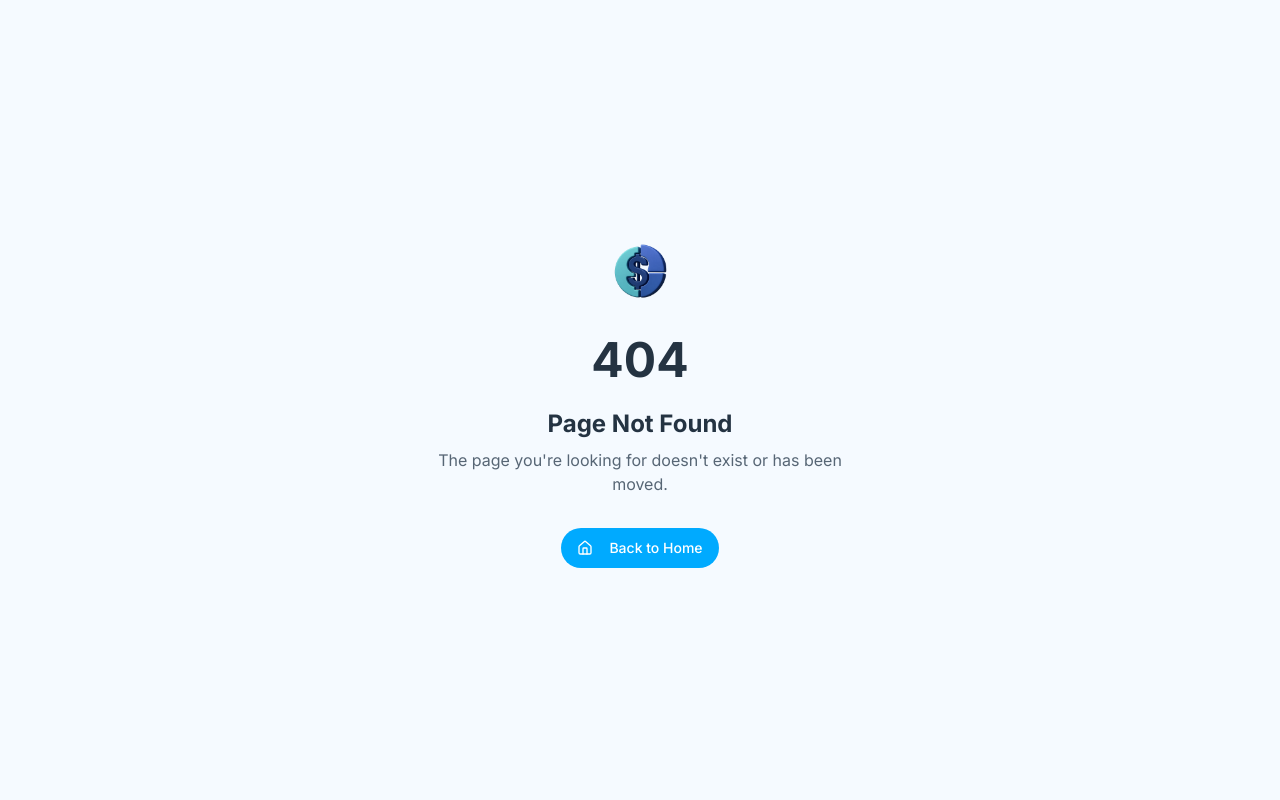
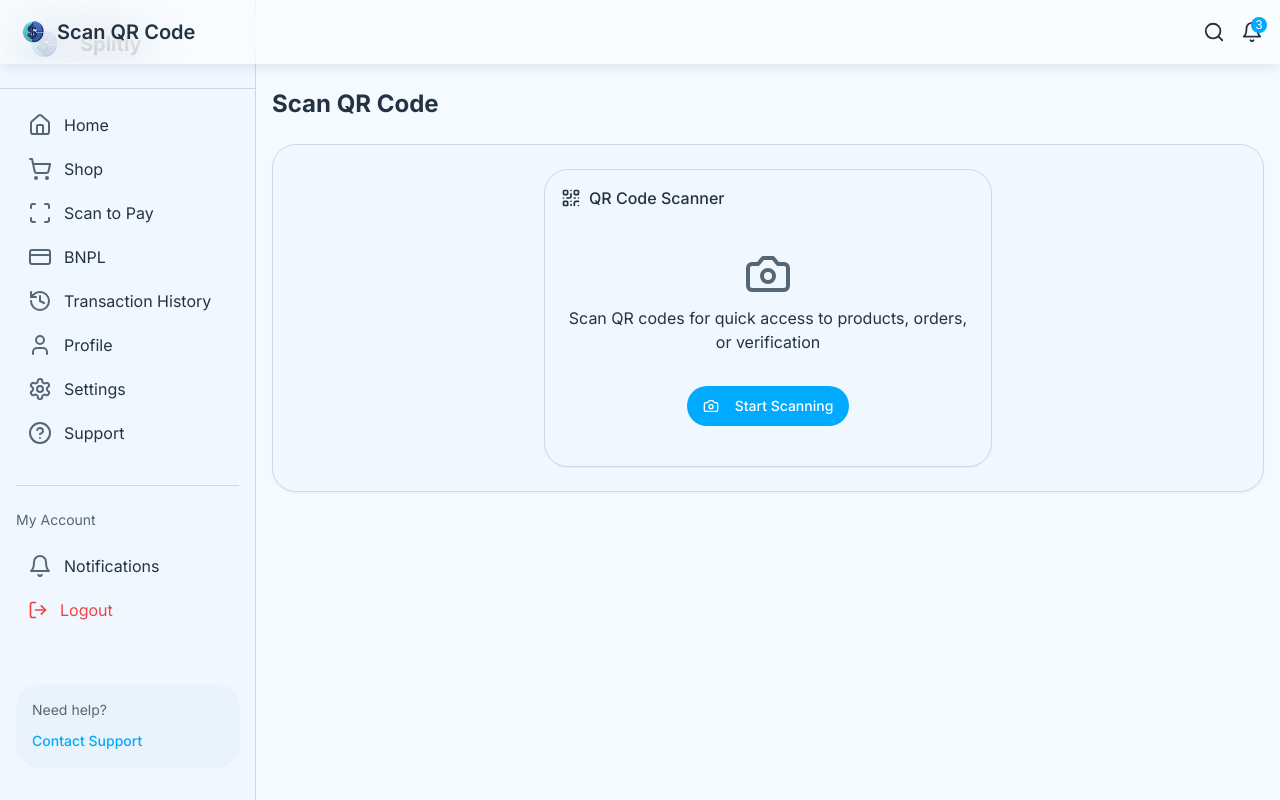
Before and after one commit to cart15680/splitly-neon-flow, a React (Vite) app: page /scan in a window 1280 px wide. Before the commit this address had no page. Built offline with nearby package versions, Linux system fonts and the light colour scheme.

Commit message:
Fix runtime error
Resolve "Cannot read properties of null (reading 'useEffect')" error reported in the console.

```diff
--- a/src/App.tsx
+++ b/src/App.tsx
@@ -4,6 +4,7 @@ import { Toaster as Sonner } from "@/components/ui/sonner";
 import { TooltipProvider } from "@/components/ui/tooltip";
 import { QueryClient, QueryClientProvider } from "@tanstack/react-query";
 import { BrowserRouter, Routes, Route } from "react-router-dom";
+import { useState } from "react";
 import Index from "./pages/Index";
 import NotFound from "./pages/NotFound";
 import OnboardingPage from "./pages/onboarding/OnboardingPage";
@@ -30,6 +31,7 @@ import FaqPage from "./pages/support/FaqPage";
 import ContactPage from "./pages/support/ContactPage";
 import ReferralPage from "./pages/referral/ReferralPage";
 import SplashScreen from "./pages/onboarding/SplashScreen";
+import ScanPage from "./pages/scanner/ScanPage";
 
 // Seller pages
 import SellerDashboard from "./pages/seller/SellerDashboard";
@@ -41,9 +43,11 @@ import SellerProfile from "./pages/seller/SellerProfile";
 import SellerSettings from "./pages/seller/SellerSettings";
 import SellerSupport from "./pages/seller/SellerSupport";
 
-const queryClient = new QueryClient();
+const App = () => {
+  // Create a new QueryClient instance within the component
+  const [queryClient] = useState(() => new QueryClient());
 
-const App = () => (
+  return (
     <QueryClientProvider client={queryClient}>
       <TooltipProvider>
         <Toaster />
@@ -75,6 +79,7 @@ const App = () => (
             <Route path="/faqs" element={<FaqPage />} />
             <Route path="/contact" element={<ContactPage />} />
             <Route path="/refer" element={<ReferralPage />} />
+            <Route path="/scan" element={<ScanPage />} />
 
             {/* Seller routes */}
             <Route path="/seller/dashboard" element={<SellerDashboard />} />
@@ -92,5 +97,6 @@ const App = () => (
       </TooltipProvider>
     </QueryClientProvider>
   );
+};
 
 export default App;
--- /dev/null
+++ b/src/pages/scanner/ScanPage.tsx
@@ -0,0 +1,48 @@
+
+import React, { useState } from "react";
+import Layout from "@/components/Layout";
+import QrScanner from "@/components/shared/QrScanner";
+import { toast } from "@/hooks/use-toast";
+import { Card, CardContent } from "@/components/ui/card";
+import { Alert, AlertDescription } from "@/components/ui/alert";
+import { Scan } from "lucide-react";
+
+const ScanPage: React.FC = () => {
+  const [scannedResult, setScannedResult] = useState<string | null>(null);
+
+  const handleScanSuccess = (decodedText: string) => {
+    setScannedResult(decodedText);
+    toast({
+      title: "QR Code Scanned",
+      description: "Processing payment information...",
+    });
+  };
+
+  return (
+    <Layout title="Scan QR Code">
+      <div className="container mx-auto px-4 py-6 space-y-6">
+        <h1 className="text-2xl font-bold mb-4">Scan QR Code</h1>
+
+        <Card className="bg-card/50">
+          <CardContent className="p-6">
+            <QrScanner onScanSuccess={handleScanSuccess} />
+
+            {scannedResult && (
+              <Alert className="mt-4">
+                <Scan className="h-4 w-4" />
+                <AlertDescription>
+                  <div className="mt-2">
+                    <p className="font-medium">Scanned content:</p>
+                    <p className="break-all text-sm">{scannedResult}</p>
+                  </div>
+                </AlertDescription>
+              </Alert>
+            )}
+          </CardContent>
+        </Card>
+      </div>
+    </Layout>
+  );
+};
+
+export default ScanPage;
```
Lines whose indentation alone changed are shown as unchanged.
